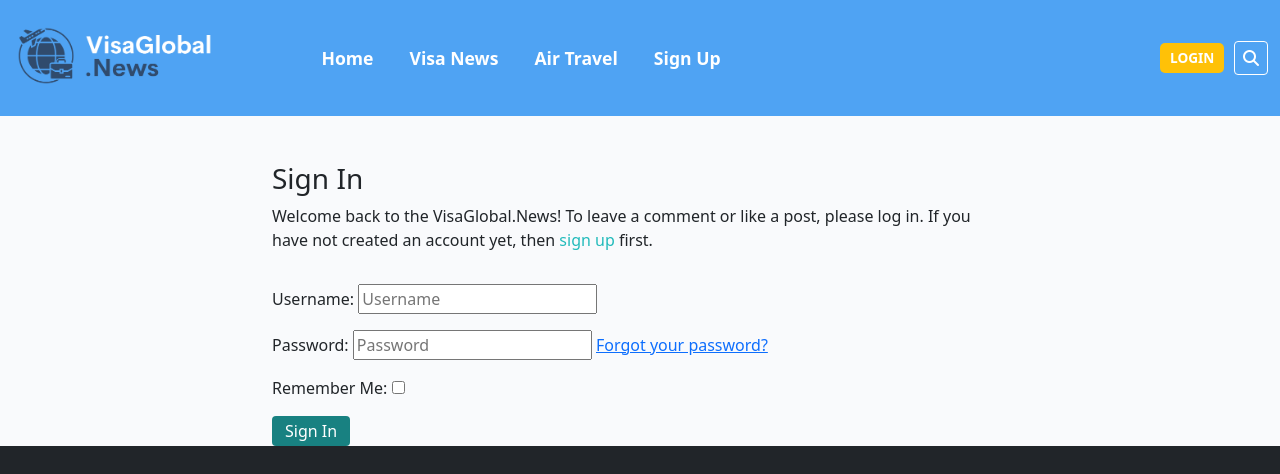
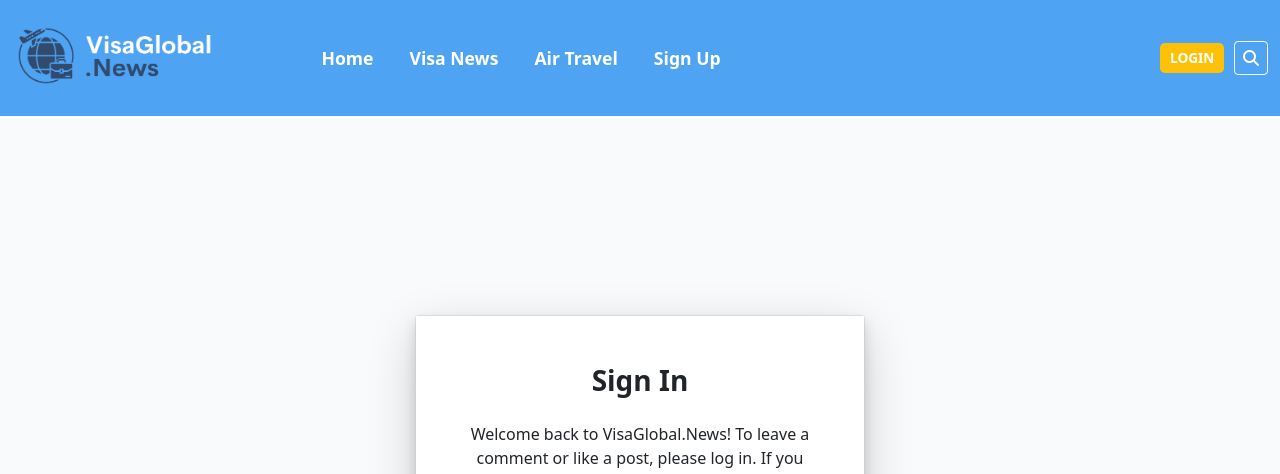
Before and after one commit to preetzware/visa-news, a Django app: page /accounts/login/ in a window 1280 px wide. Shown: the top 474 px of the page. Run offline with Django 4.2, Linux system fonts and the light colour scheme; some libraries are stand-ins or nearby versions; grey boxes are pictures that could not be loaded.

Commit message:
Add styles to account login, logout and sign up pages

```diff
--- a/static/css/style.css
+++ b/static/css/style.css
@@ -234,47 +234,6 @@ main {
     z-index: 100;
 }
 
-.btn-signup,
-.btn-edit {
-    background-color: #188181;
-    color: #fff;
-}
-
-.btn-signup:hover,
-.btn-signup:active {
-    background-color: #fff;
-    color: #23BBBB;
-}
-
-.link {
-    color: #23BBBB;
-    text-decoration: none;
-}
-
-.link:hover,
-.link:active {
-    color: #445261;
-    text-decoration: underline;
-}
-
-.btn-like {
-    color: #E84610;
-    border: none;
-    background: transparent;
-}
-
-.btn-delete {
-    color: #fff;
-    background: #E84610;
-}
-
-.btn-like:hover,
-.btn-like:active {
-    color: #E84610;
-    background: transparent;
-    border: none;
-}
-
 .faded {
     color: rgb(172, 175, 175);
 }
--- a/templates/account/login.html
+++ b/templates/account/login.html
@@ -7,25 +7,22 @@
 
 {% block content %}
 
-<div class="container">
-    <div class="row">
-        <div class="col-md-8 mt-3 offset-md-2">
-            <h3>{% trans "Sign In" %}</h3>
-
-            <p>{% blocktrans %}Welcome back to the VisaGlobal.News! To leave a comment or like a post, please log in. If
-                you have not created an account yet, then <a class="link" href="{{ signup_url }}">sign up</a>
-                first.{% endblocktrans %}</p>
-        </div>
-    </div>
-    <div class="row">
-        <div class="col-md-8 mt-3 offset-md-2">
+<div class="container d-flex justify-content-center align-items-center min-vh-100">
+    <div class="card shadow-lg" style="max-width: 450px; width: 100%; margin-top: 2rem;">
+        <div class="card-body p-5">
+            <h3 class="text-center fw-bold mb-4 text-dark">{% trans "Sign In" %}</h3>
+            <p class="text-center">{% blocktrans %}Welcome back to VisaGlobal.News! To leave a comment or like a post,
+                please log in. If you have not created an account yet, then <a class="link text-primary"
+                href="{{ signup_url }}">sign up</a> first.{% endblocktrans %}</p>
             <form class="login" method="POST" action="{% url 'account_login' %}">
                 {% csrf_token %}
                 {{ form.as_p }}
                 {% if redirect_field_value %}
                 <input type="hidden" name="{{ redirect_field_name }}" value="{{ redirect_field_value }}" />
                 {% endif %}
-                <button class="btn btn-signup right" type="submit">{% trans "Sign In" %}</button>
+                <div class="d-grid">
+                    <button class="btn btn-primary fw-bold mt-3 mb-4" style="width: 40%; margin: 0 auto;" type="submit">{% trans "Sign In" %}</button>
+                </div>
             </form>
         </div>
     </div>
--- a/visa_app/templates/visa_app/base.html
+++ b/visa_app/templates/visa_app/base.html
@@ -77,7 +77,7 @@
             <div class="d-flex align-items-center">
                 {% if user.is_authenticated %}
                 <!-- Display user's first name with greeting -->
-                <span class="navbar-text me-3">Hi, {{ user.first_name }}!</span>
+                <span class="navbar-text me-3">Hi, {{ user }}! You're now logged in.</span>
                 {% else %}
                 <a href="{% url 'account_login' %}" class="btn login-btn">Login</a>
                 {% endif %}
--- a/visa_news/settings.py
+++ b/visa_news/settings.py
@@ -29,7 +29,7 @@ SECRET_KEY = os.environ.get('SECRET_KEY')
 SECRET_KEY = 'django-insecure-ggcb07f@b0pvms+kqub&90^@(*+s!wd9@ln)1440@t_ow43jep'
 
 # SECURITY WARNING: don't run with debug turned on in production!
-DEBUG = True
+DEBUG = False
 
 ALLOWED_HOSTS = [
     '127.0.0.1',
```
Also changed, not shown: templates/account/logout.html (+8 -11 lines), templates/account/signup.html (+12 -6 lines).
